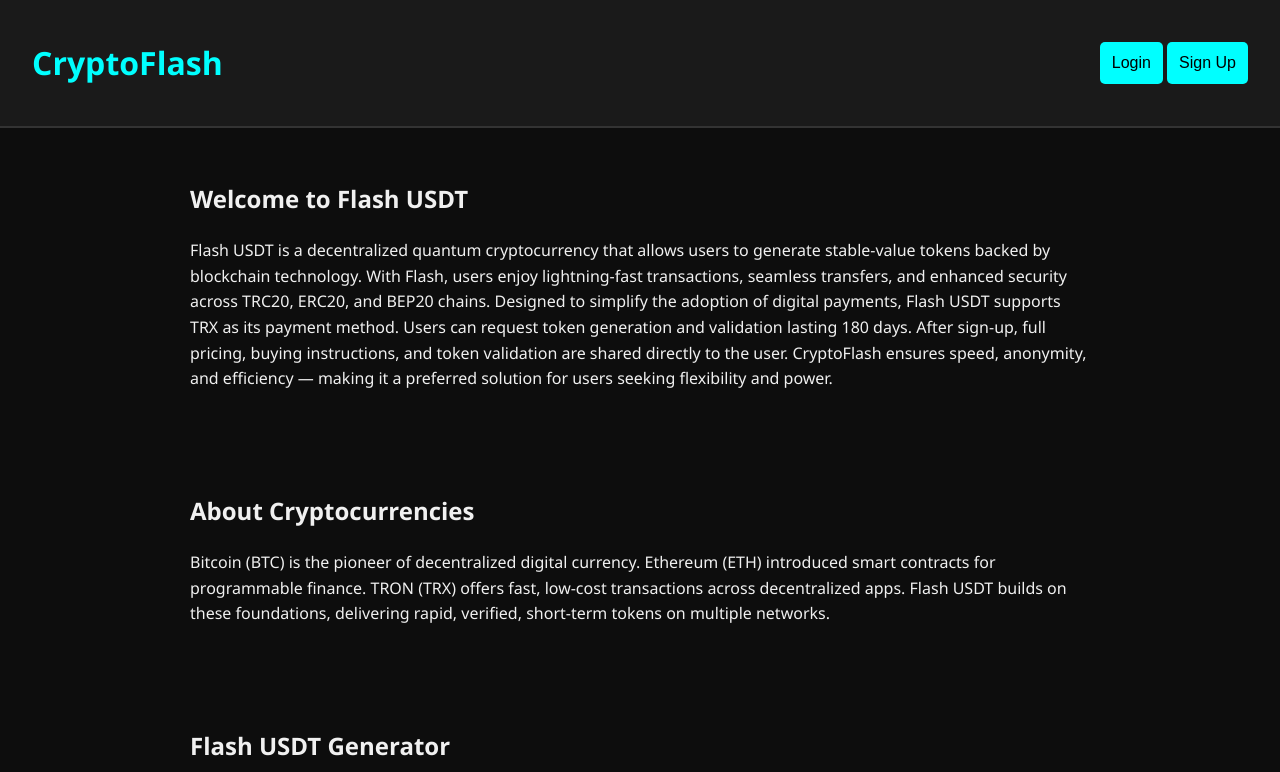
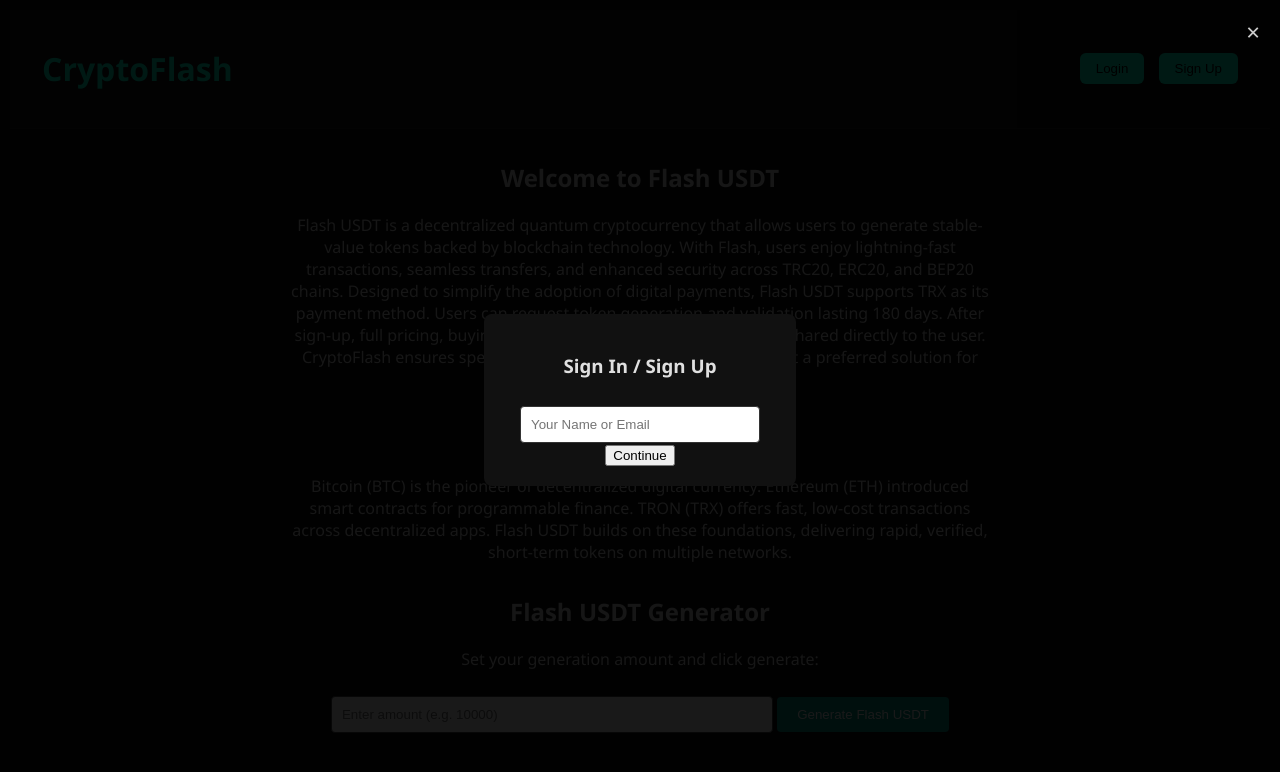
Before and after one commit to Gadfuture/cryptoflash-website, a plain HTML site: page index.html in a window 1280 px wide. Both pictures are taken after a click on the button "Login". Shown: the top 772 px of the page. Drawn offline with Linux system fonts and the light colour scheme.

Commit message:
Update style.css

```diff
--- a/style.css
+++ b/style.css
@@ -1,100 +1,122 @@
 body {
   margin: 0;
-  padding: 0;
   font-family: 'Segoe UI', sans-serif;
-  background: #0d0d0d;
-  color: #f0f0f0;
-  line-height: 1.6;
+  background-color: #0a0a0a;
+  color: #e0e0e0;
+  text-align: center;
+  padding: 10px;
 }
 
 header {
-  background: #1a1a1a;
+  background: #111;
+  padding: 1rem 2rem;
   display: flex;
   justify-content: space-between;
   align-items: center;
-  padding: 1rem 2rem;
-  border-bottom: 2px solid #333;
+  border-bottom: 1px solid #222;
 }
 
-header h1 {
-  color: #0ff;
+nav button {
+  margin-left: 10px;
+  padding: 8px 16px;
+  background: #00ffcc;
+  color: #000;
+  border: none;
+  cursor: pointer;
+  border-radius: 6px;
+}
+
+h1 {
+  font-size: 2rem;
+  color: #00ffcc;
+}
+
+section {
+  margin: 2rem auto;
+  max-width: 700px;
+}
+
+#generator input {
+  padding: 10px;
+  width: 60%;
+  margin: 10px 0;
+  border-radius: 4px;
+  border: 1px solid #444;
+}
+
+#generator button {
+  padding: 10px 20px;
+  background: #009688;
+  color: white;
+  border: none;
+  cursor: pointer;
+  border-radius: 4px;
+}
+
+#countdown {
+  margin-top: 15px;
+  color: #00ffcc;
   font-weight: bold;
 }
 
-nav a {
-  color: #fff;
-  margin-left: 1rem;
-  text-decoration: none;
-  border: 1px solid #0ff;
-  padding: 0.5rem 1rem;
-  border-radius: 5px;
+#crypto-icons img {
+  width: 50px;
+  margin: 10px;
+  animation: float 4s infinite ease-in-out;
 }
 
-nav a:hover {
-  background: #0ff;
-  color: #000;
+@keyframes float {
+  0% { transform: translateY(0px); }
+  50% { transform: translateY(-10px); }
+  100% { transform: translateY(0px); }
 }
 
-section {
-  padding: 2rem;
-  max-width: 900px;
-  margin: auto;
+.btn {
+  display: inline-block;
+  padding: 12px 20px;
+  border-radius: 30px;
+  margin: 10px;
+  text-decoration: none;
+  font-weight: bold;
 }
 
-.intro h2, .about h2, .faq h2, .chart-section h2, .generator h2 {
-  color: #00f7ff;
+.green { background: #25d366; color: white; }
+.blue { background: #0088cc; color: white; }
+
+.modal {
+  position: fixed;
+  top: 0; left: 0; right: 0; bottom: 0;
+  background: rgba(0,0,0,0.9);
+  display: flex;
+  align-items: center;
+  justify-content: center;
+  z-index: 10;
+}
+
+.modal.hidden {
+  display: none;
+}
+
+.modal-content {
+  background: #111;
+  padding: 20px;
+  border-radius: 8px;
   text-align: center;
 }
 
-ul {
-  list-style: circle;
+.modal-content input {
+  padding: 10px;
+  width: 80%;
+  margin-top: 10px;
+  border-radius: 4px;
+  border: 1px solid #333;
 }
 
-.form-section form {
-  background: #1a1a1a;
-  padding: 2rem;
-  border-radius: 10px;
-  display: grid;
-  gap: 1rem;
-  max-width: 400px;
-  margin: auto;
+#closeModal {
+  position: absolute;
+  top: 15px;
+  right: 20px;
+  cursor: pointer;
+  font-size: 24px;
+  color: #ccc;
 }
-
-input, button {
-  padding: 0.75rem;
-  border: none;
-  border-radius: 5px;
-  font-size: 1rem;
-}
-
-button {
-  background: #0ff;
-  color: #000;
-  cursor: pointer;
-}
-
-button:hover {
-  background: #00ccff;
-}
-
-#timerBox {
-  text-align: center;
-  margin-top: 1rem;
-  font-size: 1.2rem;
-  color: #0f0;
-}
-
-footer {
-  background: #111;
-  padding: 2rem;
-  text-align: center;
-  color: #999;
-  border-top: 2px solid #222;
-}
-
-.contact-btns a {
-  margin: 0 1rem;
-  text-decoration: none;
-  color: #0ff;
-  font-weight: bold;
-}
```
